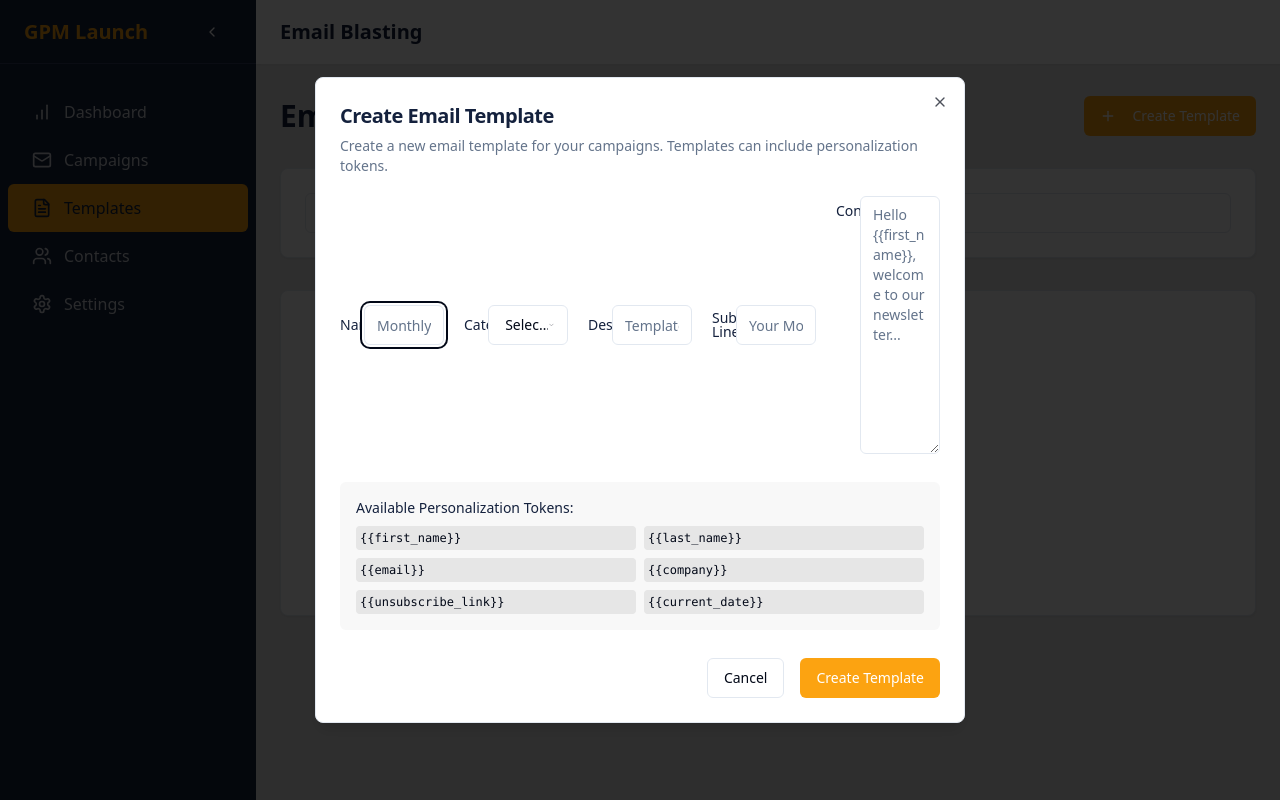
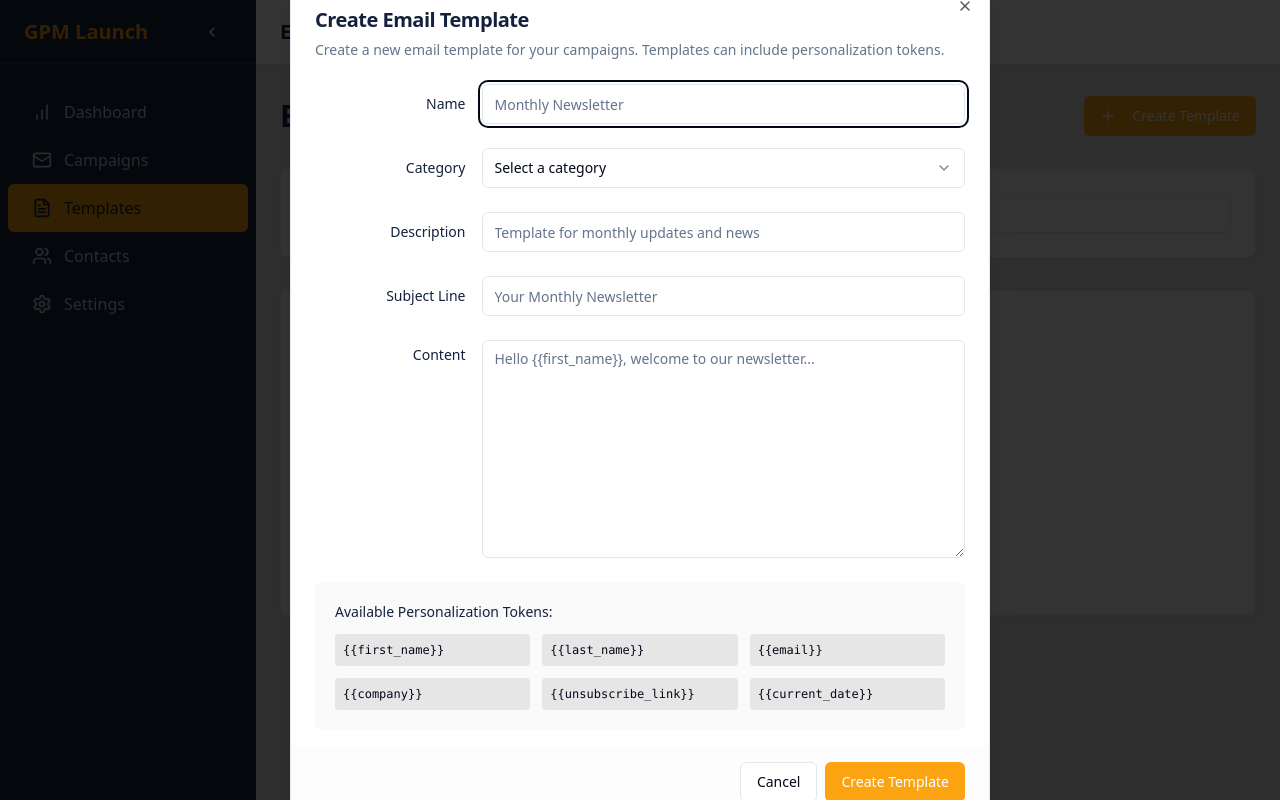
Before and after one commit to rilustrisimo/gpm-launch-client, a React (Vite) app: page /templates in a window 1280 px wide. Both pictures are taken after typing "Sample" into the empty fields and a click on the button "Create Template". Built offline with nearby package versions, Linux system fonts and the light colour scheme.

Commit message:
Fix: Improve modal item spacing
Improve spacing of items within the Create Email Template and Import Contacts modals.

```diff
--- a/src/components/templates/CreateTemplateModal.tsx
+++ b/src/components/templates/CreateTemplateModal.tsx
@@ -59,34 +59,40 @@ export function CreateTemplateModal() {
           <Plus className="h-4 w-4 mr-2" /> Create Template
         </Button>
       </DialogTrigger>
-      <DialogContent className="sm:max-w-[650px]">
+      <DialogContent className="sm:max-w-[700px] p-0">
         <form onSubmit={handleSubmit}>
-          <DialogHeader>
+          <DialogHeader className="px-6 pt-6 pb-2">
             <DialogTitle className="text-xl text-brand-accent">Create Email Template</DialogTitle>
             <DialogDescription className="text-muted-foreground">
               Create a new email template for your campaigns. Templates can include personalization tokens.
             </DialogDescription>
           </DialogHeader>
-          <div className="grid gap-5 py-5">
-            <div className="grid grid-cols-5 items-center gap-4">
-              <Label htmlFor="templateName" className="text-right font-medium text-brand-accent">
+
+          <div className="px-6 py-4 space-y-6">
+            {/* Template Name */}
+            <div className="grid grid-cols-1 md:grid-cols-4 items-center gap-4">
+              <Label htmlFor="templateName" className="md:text-right font-medium text-brand-accent">
                 Name
               </Label>
+              <div className="md:col-span-3">
                 <Input
                   id="templateName"
                   value={templateName}
                   onChange={(e) => setTemplateName(e.target.value)}
-                className="col-span-4"
                   placeholder="Monthly Newsletter"
                   required
                 />
               </div>
-            <div className="grid grid-cols-5 items-center gap-4">
-              <Label htmlFor="category" className="text-right font-medium text-brand-accent">
+            </div>
+
+            {/* Category */}
+            <div className="grid grid-cols-1 md:grid-cols-4 items-center gap-4">
+              <Label htmlFor="category" className="md:text-right font-medium text-brand-accent">
                 Category
               </Label>
+              <div className="md:col-span-3">
                 <Select value={category} onValueChange={setCategory}>
-                <SelectTrigger className="col-span-4">
+                  <SelectTrigger>
                     <SelectValue placeholder="Select a category" />
                   </SelectTrigger>
                   <SelectContent>
@@ -98,58 +104,71 @@ export function CreateTemplateModal() {
                   </SelectContent>
                 </Select>
               </div>
-            <div className="grid grid-cols-5 items-center gap-4">
-              <Label htmlFor="description" className="text-right font-medium text-brand-accent">
+            </div>
+
+            {/* Description */}
+            <div className="grid grid-cols-1 md:grid-cols-4 items-center gap-4">
+              <Label htmlFor="description" className="md:text-right font-medium text-brand-accent">
                 Description
               </Label>
+              <div className="md:col-span-3">
                 <Input
                   id="description"
                   value={description}
                   onChange={(e) => setDescription(e.target.value)}
-                className="col-span-4"
                   placeholder="Template for monthly updates and news"
                 />
               </div>
-            <div className="grid grid-cols-5 items-center gap-4">
-              <Label htmlFor="subject" className="text-right font-medium text-brand-accent">
+            </div>
+
+            {/* Subject Line */}
+            <div className="grid grid-cols-1 md:grid-cols-4 items-center gap-4">
+              <Label htmlFor="subject" className="md:text-right font-medium text-brand-accent">
                 Subject Line
               </Label>
+              <div className="md:col-span-3">
                 <Input
                   id="subject"
                   value={subject}
                   onChange={(e) => setSubject(e.target.value)}
-                className="col-span-4"
                   placeholder="Your Monthly Newsletter"
                   required
                 />
               </div>
-            <div className="grid grid-cols-5 items-start gap-4">
-              <Label htmlFor="content" className="text-right pt-2 font-medium text-brand-accent">
+            </div>
+
+            {/* Content */}
+            <div className="grid grid-cols-1 md:grid-cols-4 items-start gap-4">
+              <Label htmlFor="content" className="md:text-right pt-2 font-medium text-brand-accent">
                 Content
               </Label>
+              <div className="md:col-span-3">
                 <Textarea
                   id="content"
                   value={content}
                   onChange={(e) => setContent(e.target.value)}
-                className="col-span-4"
                   placeholder="Hello {{first_name}}, welcome to our newsletter..."
-                rows={12}
+                  rows={10}
                   required
                 />
               </div>
-            <div className="col-span-5 bg-muted/30 p-4 rounded-md mt-2">
-              <p className="text-sm font-medium text-brand-accent mb-2">Available Personalization Tokens:</p>
-              <div className="grid grid-cols-2 gap-2">
-                <code className="bg-muted p-1 rounded text-xs">{"{{first_name}}"}</code>
-                <code className="bg-muted p-1 rounded text-xs">{"{{last_name}}"}</code>
-                <code className="bg-muted p-1 rounded text-xs">{"{{email}}"}</code>
-                <code className="bg-muted p-1 rounded text-xs">{"{{company}}"}</code>
-                <code className="bg-muted p-1 rounded text-xs">{"{{unsubscribe_link}}"}</code>
-                <code className="bg-muted p-1 rounded text-xs">{"{{current_date}}"}</code>
+            </div>
+
+            {/* Personalization Tokens */}
+            <div className="mt-6 bg-muted/20 p-5 rounded-md">
+              <p className="text-sm font-medium text-brand-accent mb-3">Available Personalization Tokens:</p>
+              <div className="grid grid-cols-2 md:grid-cols-3 gap-3">
+                <code className="bg-muted p-2 rounded text-xs">{"{{first_name}}"}</code>
+                <code className="bg-muted p-2 rounded text-xs">{"{{last_name}}"}</code>
+                <code className="bg-muted p-2 rounded text-xs">{"{{email}}"}</code>
+                <code className="bg-muted p-2 rounded text-xs">{"{{company}}"}</code>
+                <code className="bg-muted p-2 rounded text-xs">{"{{unsubscribe_link}}"}</code>
+                <code className="bg-muted p-2 rounded text-xs">{"{{current_date}}"}</code>
               </div>
             </div>
           </div>
-          <DialogFooter className="gap-2 mt-2">
+
+          <DialogFooter className="px-6 py-4 bg-muted/10 flex items-center justify-end space-x-3">
             <Button type="button" variant="outline" onClick={() => setOpen(false)}>
               Cancel
             </Button>
```
Also changed, not shown: src/components/contacts/ImportContactsModal.tsx (+40 -29 lines). Lines whose indentation alone changed are shown as unchanged.
